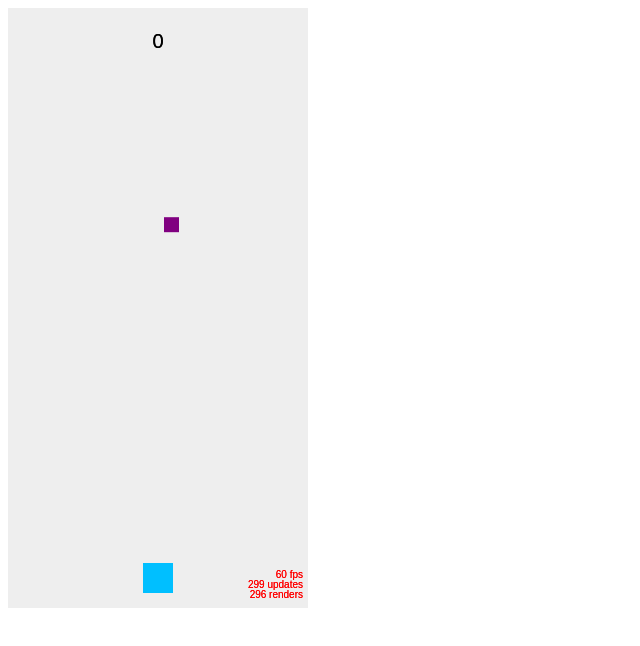
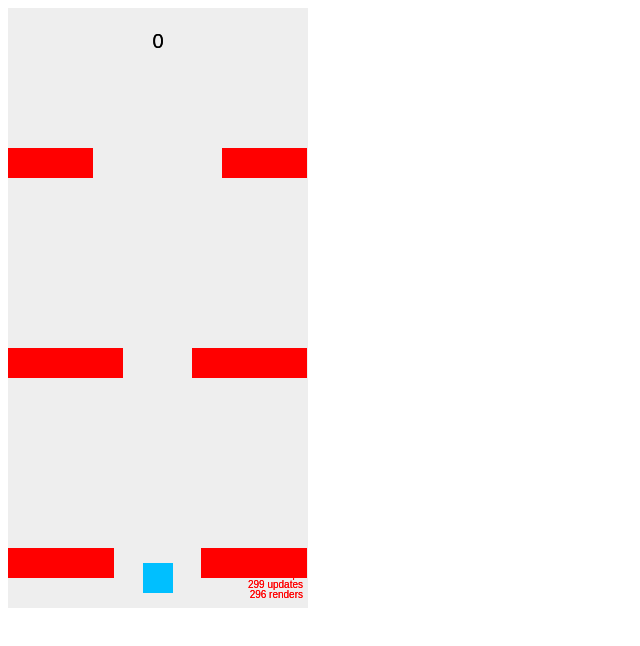
Before and after one commit to Isolated-/Dodger2d, a website: page index.html in a window 1280 px wide. Shown: the whole page, without its empty margins (0-640 px from the left). Drawn offline with Linux system fonts and the light colour scheme.

Commit message:
adds Row support, spawning upto 3 objects (2 blocks, 1 collectable)

```diff
--- a/index.html
+++ b/index.html
@@ -22,6 +22,8 @@
     <script src="src/scene/player.js"></script>
     <script src="src/scene/collectable.js"></script>
     <script src="src/scene/block.js"></script>
+
+    <script src="src/scene/row.js"></script>
     <script src="src/scene/state.js"></script>
 
     <script src="src/game.js"></script>
--- a/src/scene/block.js
+++ b/src/scene/block.js
@@ -1,4 +1,4 @@
-class Block {
+class Block extends GameObject {
   static HEIGHT = 30;
   static WIDTH = 60;
 
@@ -7,15 +7,12 @@ class Block {
   static MIN_WIDTH = 30;
   static MAX_WIDTH = 50;
 
+  static COLOR = 'red';
+
   constructor(x, y, width, height) {
-    this.x = x;
-    this.y = y;
+    super(x, y, width, height, GameObject.Type.Block, Block.COLOR);
 
-    this.height = height;
-    this.width = width;
-
-    this.speed = 0.2;
-    this.visible = true;
+    this.speedY = State.SPEED;
   }
 
   // factory method for creating blocks
@@ -30,27 +27,4 @@ class Block {
 
     return new Block(x, y, width, height);
   }
-
-  update(delta) {
-    if (!this.visible) return;
-
-    this.y += this.speed * delta;
-
-    if (this.belowScreen()) {
-      State.SCORE++;
-      this.visible = false;
-    }
-  }
-
-  belowScreen() {
-    return this.y > CANVAS.height + this.height;
-  }
-
-  render(ctx) {
-    if (!this.visible) return;
-
-    ctx.beginPath();
-    ctx.fillStyle = 'red';
-    ctx.fillRect(this.x, this.y, this.width, this.height);
-  }
 }
--- a/src/scene/collectable.js
+++ b/src/scene/collectable.js
@@ -23,7 +23,7 @@ class Collectable extends GameObject {
 
     this.collected = false;
 
-    this.speedY = 0.8; // TODO: move to constant variable
+    this.speedY = State.SPEED; // TODO: move to constant variable
 
     this.type = GameObject.Type.Collectable;
   }
--- a/src/scene/object.js
+++ b/src/scene/object.js
@@ -4,8 +4,8 @@ class GameObject {
   constructor(x, y, w, h, type = 'block', color = 'white') {
     this.x = x;
     this.y = y;
-    this.w = w;
-    this.h = h;
+    this.w = Math.floor(w);
+    this.h = Math.floor(h);
     this.type = type;
     this.color = color;
 
@@ -37,6 +37,9 @@ class GameObject {
         this.visable = false;
       }
     }
+
+    this.x = Math.floor(this.x);
+    this.y = Math.floor(this.y);
   }
 
   render(ctx) {
--- /dev/null
+++ b/src/scene/row.js
@@ -0,0 +1,63 @@
+/**
+ *  A row is created every X seconds
+ *  includes: 2 blocks, 1 collectable (chance of spawning)
+ */
+class Row {
+  static PER_ROW = 3;
+
+  constructor() {
+    this.objects = [];
+
+    this.row = true;
+
+    this.spawn();
+  }
+
+  /**
+   *  Spawn the objects for the Row
+   */
+  spawn() {
+    let threshold = Player.SIZE * randomEx(0.8, 1.5);
+
+    let blockWidth = CANVAS.width / 2 - threshold;
+    let blockHeight = Block.HEIGHT;
+
+    this.objects.push(
+      new Block(0, -60, blockWidth, blockHeight),
+      new Block(CANVAS.width - blockWidth, -60, blockWidth, blockHeight),
+    );
+
+    let chance = random(0, 1000);
+
+    if (chance % 5 === 0) {
+      this.objects.push(
+        new Collectable(CANVAS.width / 2 - 10, -50, random(0, 10)),
+      );
+    }
+  }
+
+  collision(entity) {
+    let hasCollision = false;
+
+    this.objects.forEach((object, id) => {
+      if (Collision.rectangle(entity, object)) {
+        hasCollision = id;
+        return;
+      }
+    });
+
+    return hasCollision;
+  }
+
+  update(delta) {
+    this.objects.forEach(object => object.update(delta));
+  }
+
+  render(ctx) {
+    this.objects.forEach(object => object.render(ctx));
+  }
+
+  static create() {
+    return new Row();
+  }
+}
--- a/src/scene/state.js
+++ b/src/scene/state.js
@@ -1,5 +1,7 @@
 class State {
   static SCORE = 0;
+
+  static SPEED = 4;
 
   constructor() {
     const canvas = CANVAS;
@@ -14,32 +16,44 @@ class State {
 
     this.updates = 0;
 
-    this.objects = [Collectable.create()];
+    this.objects = [Row.create()];
+
+    this.rows = [Row.create()];
+  }
+
+  increaseGameSpeed() {
+    State.SPEED += 0.005;
   }
 
   update(delta) {
     this.updates++;
 
-    this.objects.forEach(object => {
-      // check collision
-      if (Collision.rectangle(this.player, object) && object.visable) {
+    if (this.updates >= 50) {
+      this.updates = 0;
+      this.rows.push(new Row());
+    }
+
+    this.rows.forEach(row => {
+      const collisionWith = row.collision(this.player);
+
+      if (collisionWith !== false) {
+        // false = 0, confuses index !== false works
+        const object = row.objects[collisionWith];
+
+        if (object.type === GameObject.Type.Block && object.visable) {
+          this.gameOver = true;
+          this.player.visable = false;
+        }
+
         if (object.type === GameObject.Type.Collectable && !object.collected) {
           object.collected = true;
           State.SCORE += object.score;
           object.visable = false;
         }
-
-        if (object.type === GameObject.Type.Block) {
-          this.gameOver = true;
-          this.player.visable = false;
-        }
       }
 
-      // call each objects update function
-      object.update(delta);
+      row.update(delta);
     });
-
-    // TODO: set this.objects to mapped array removing non-visable components
 
     this.player.update(delta);
     this.player.movement(delta);
@@ -47,6 +61,6 @@ class State {
 
   render() {
     this.player.render(this.ctx);
-    this.objects.forEach(object => object.render(this.ctx));
+    this.rows.forEach(row => row.render(this.ctx));
   }
 }
--- a/src/util/random.js
+++ b/src/util/random.js
@@ -1,3 +1,7 @@
 function random(min, max) {
   return Math.floor(min + Math.random() * max);
 }
+
+function randomEx(min, max) {
+  return min + Math.random() * max;
+}
```
Also changed, not shown: README.md.
